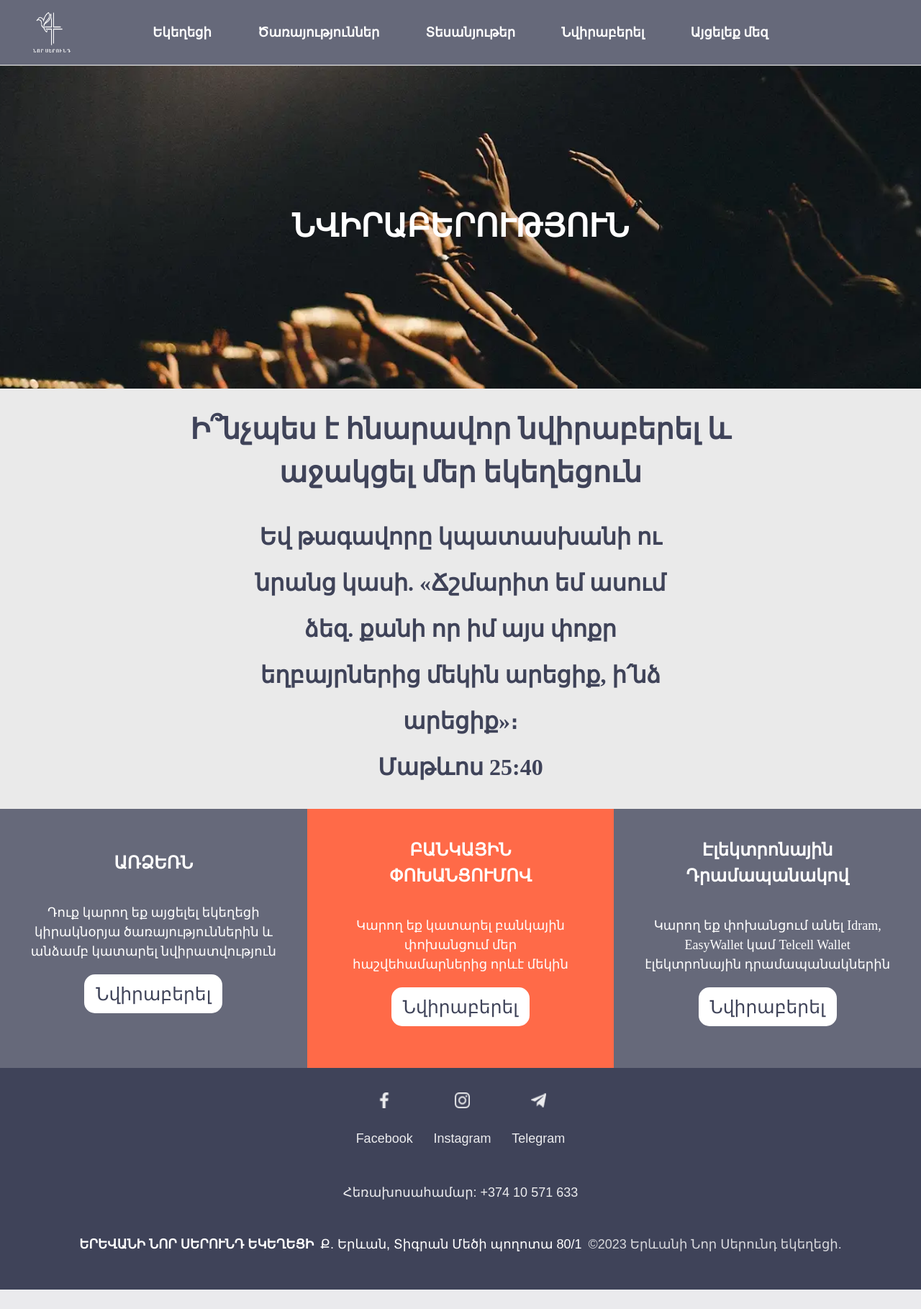
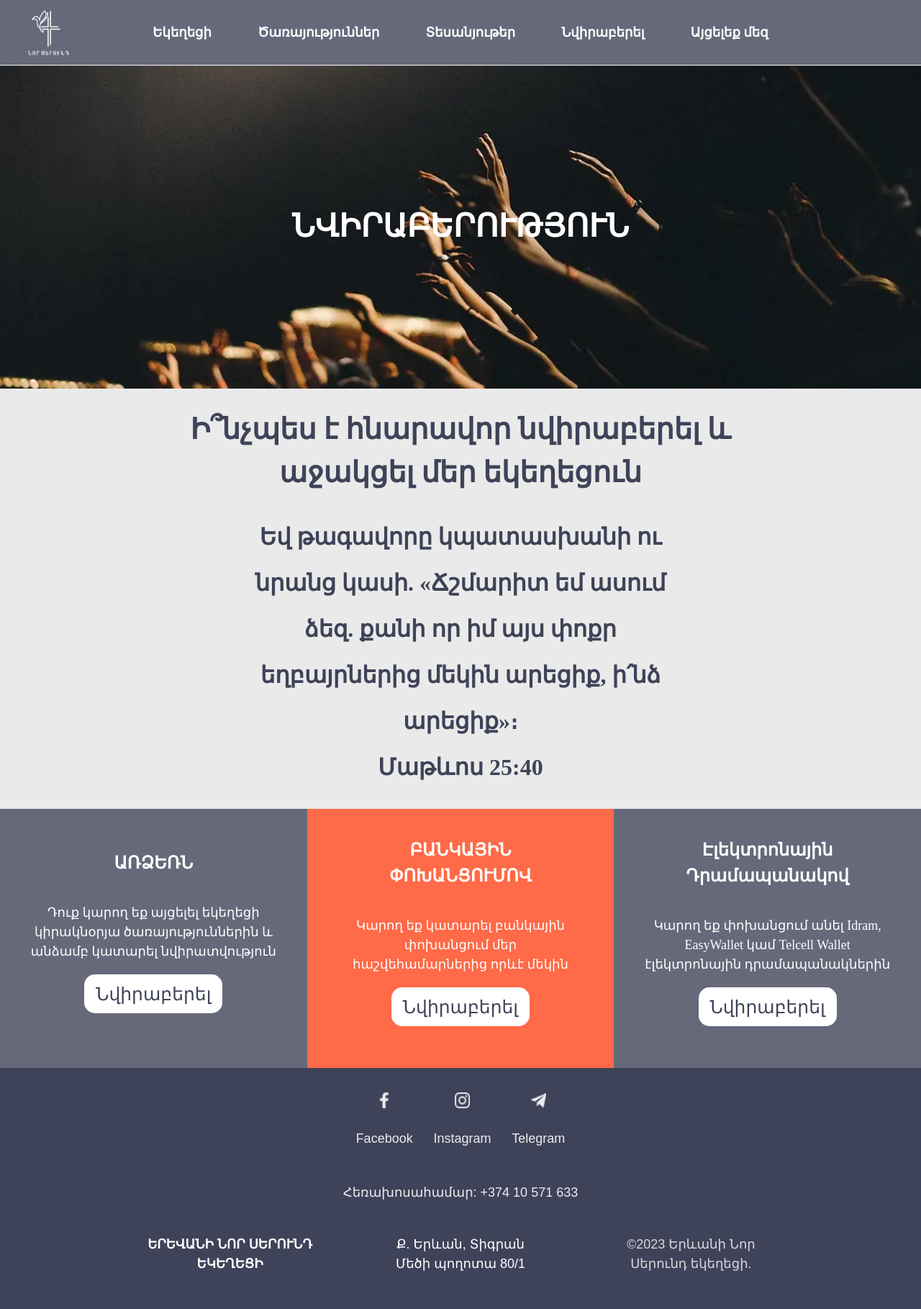
Before and after one commit to AshotAghabekyan/Church-Web, a Node server app: page /donation in a window 1280 px wide. Shown: the whole page at 72% size. Before the commit the page ends 1792 px from the top, so only its background shows below. Run offline with Node 20, Linux system fonts and the light colour scheme; some libraries are stand-ins or nearby versions; some web fonts are replaced.

Commit message:
minor fix of header and footer

```diff
--- a/public/common/footer/footer.css
+++ b/public/common/footer/footer.css
@@ -61,8 +61,12 @@ footer {
     align-items: center;
     justify-content: center;
     margin: calc(0.5 * var(--font-size-body)) 0;
-    gap: calc(0.5 * var(--font-size-body));
+    column-gap: calc(5 * var(--font-size-body));
     text-align: center;
+}
+
+#additionalInfo p {
+    flex-basis: 20%;
 }
 
 #churchTitle {
@@ -85,7 +89,7 @@ footer {
     }
 
     #additionalInfo {
-        flex-direction: column;
+        flex-direction: row;
         justify-content: center;
     }
 
--- a/public/common/header/header.css
+++ b/public/common/header/header.css
@@ -52,7 +52,7 @@ header #navOptions {
     display: none;
     z-index: 7;
     width: calc(2 * var(--font-size-body));
-    height: 0.2rem;
+    height: calc(0.2 * var(--font-size-body));
     position: absolute;
     background-color: white;
     cursor: pointer;
@@ -62,7 +62,7 @@ header #navOptions {
         z-index: 7;
         content: "";
         width: 100%;
-        height: 0.2rem;
+        height: calc(0.2 * var(--font-size-body));
         background-color: white;
         position: absolute;
         transition: all 0.6s var(--animation-curve)
@@ -107,13 +107,13 @@ header #navOptions {
 
 #logo {
     position: absolute;
-    left: calc(1.5 * var(--font-size-body));
+    left: var(--font-size-body);
     background: url("/public/images/white_NG_logo.webp");
     background-repeat: no-repeat;
     background-size: contain;
     background-repeat: no-repeat;
-    width: calc(5 * var(--font-size-body));
-    height: calc(5 * var(--font-size-body));
+    width: calc(5.5 * var(--font-size-body));
+    height: calc(5.5 * var(--font-size-body));
     margin: 0;
     display: flex;
     align-items: center;
```
